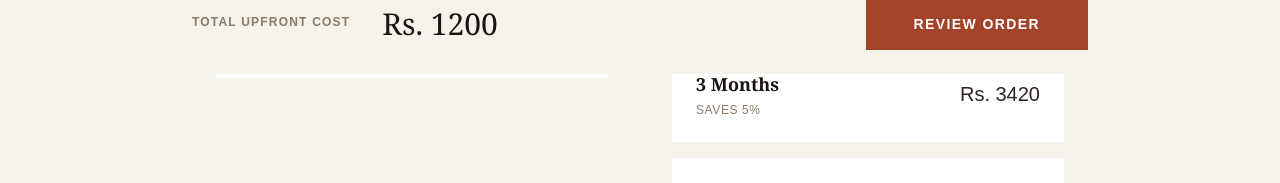
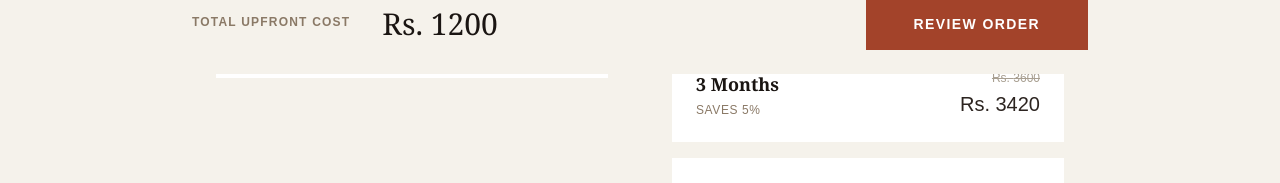
Before and after one commit to CapstoneDesign-Fall2026-UlsanCollege/team_2_capstone_design, a Next.js app in the folder frontend/: page / in a window 1280 px wide. Shown: the part 726-909 px from the top of the page. Built offline with nearby package versions, Linux system fonts and the light colour scheme.

Commit message:
feat(ui): add crossed out original price to selection cards

```diff
--- a/frontend/src/app/page.tsx
+++ b/frontend/src/app/page.tsx
@@ -142,7 +142,8 @@ function HomeContent() {
             <h2 className="text-sm uppercase tracking-widest text-[#8A7966] font-bold mb-6">03. Delivery Plan</h2>
             <div className="space-y-4">
               {PLANS.map((plan) => {
-                const planDiscountedPrice = Math.round(selectedOrigin.price * selectedWeight * (1 - plan.discount / 100) * plan.months);
+                const originalPrice = selectedOrigin.price * selectedWeight * plan.months;
+                const planDiscountedPrice = Math.round(originalPrice * (1 - plan.discount / 100));
 
                 return (
                   <label
@@ -164,8 +165,15 @@ function HomeContent() {
                           </div>
                         )}
                       </div>
-                      <div className="text-xl font-medium">
-                        Rs. {planDiscountedPrice}
+                      <div className="text-right">
+                        {plan.discount > 0 && (
+                          <div className={`text-xs line-through mb-1 ${selectedPlan.id === plan.id ? "text-[#A89F91]" : "text-[#A89F91]"}`}>
+                            Rs. {originalPrice}
+                          </div>
+                        )}
+                        <div className="text-xl font-medium">
+                          Rs. {planDiscountedPrice}
+                        </div>
                       </div>
                     </div>
                     <input
```
